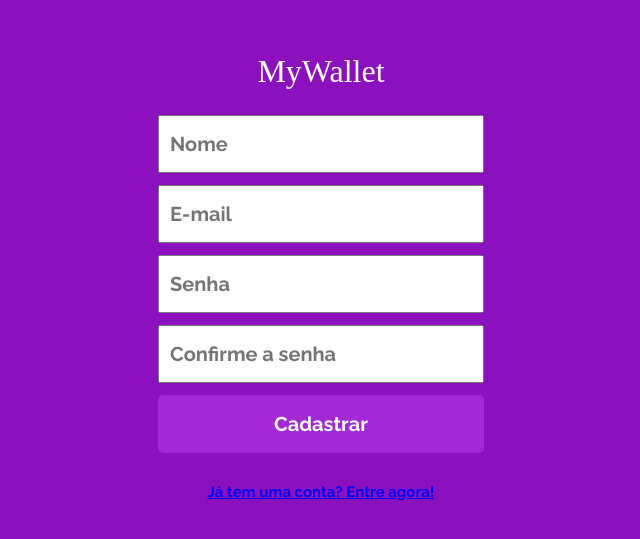
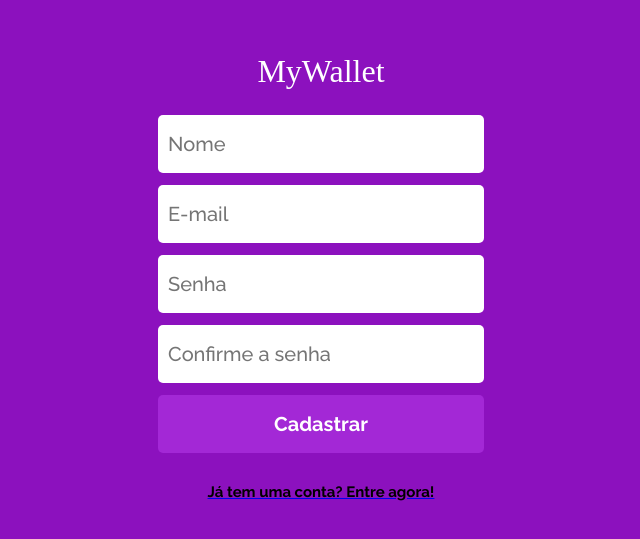
Before and after one commit to Lucas-Perseguin/projeto14-mywallet-front, a React (Create React App) app: page /cadastro in a window 1280 px wide. Shown: the part 123-662 px from the top of the page, without its empty margins (319-959 px from the left). Built offline with nearby package versions, Linux system fonts and the light colour scheme; a web font is replaced by a local one.

Commit message:
fix: Login and SignUp pages style

```diff
--- a/src/Pages/Login/Login.js
+++ b/src/Pages/Login/Login.js
@@ -16,6 +16,7 @@ const Container = styled.div`
   h2 {
     font-weight: 700;
     font-size: 15px;
+    color: black;
   }
 `;
 
@@ -34,7 +35,9 @@ const Form = styled.div`
     padding-left: 10px;
     box-sizing: border-box;
     font-size: 20px;
-    font-weight: 700;
+    font-weight: 500;
+    border-radius: 5px;
+    border: none;
   }
   button {
     width: 100%;
@@ -68,6 +71,8 @@ function Login() {
           `Erro: ${error.response.status}\nAlgo deu errado, espere um pouco e tente de novo ou acesse nosso FAQ e procure pelo código do erro presente!`
         );
       });
+    } else {
+      alert('Todos os campos devem estar preenchidos!');
     }
   }
   if (isLoggedIn) {
--- a/src/Pages/SignUp/SignUp.js
+++ b/src/Pages/SignUp/SignUp.js
@@ -15,6 +15,7 @@ const Container = styled.div`
   h2 {
     font-weight: 700;
     font-size: 15px;
+    color: black;
   }
 `;
 
@@ -33,7 +34,9 @@ const Form = styled.div`
     padding-left: 10px;
     box-sizing: border-box;
     font-size: 20px;
-    font-weight: 700;
+    font-weight: 500;
+    border-radius: 5px;
+    border: none;
   }
   button {
     width: 100%;
```
